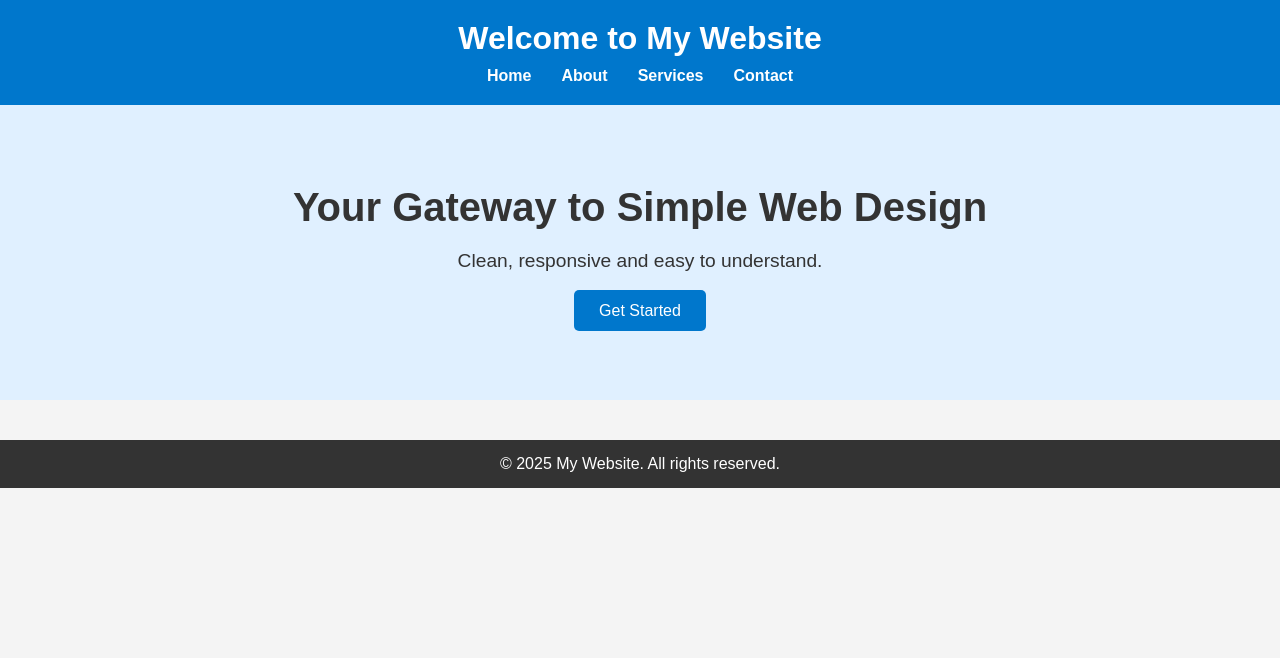
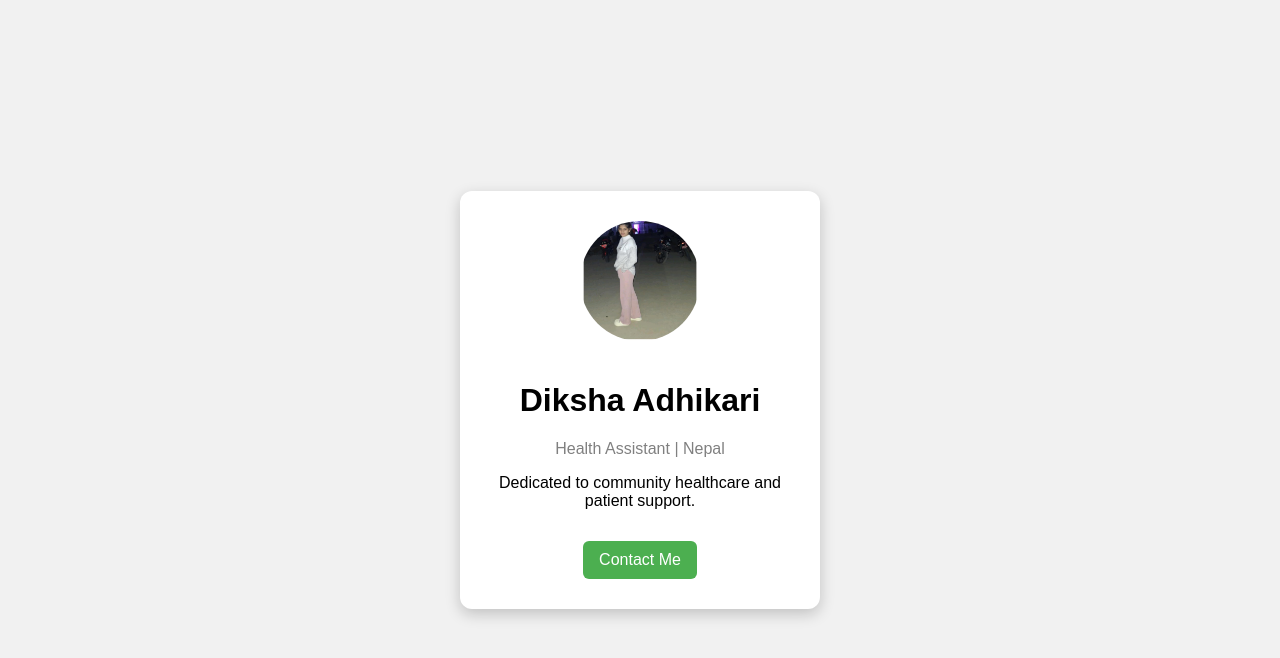
Before and after one commit to sidhdhakal/static_website, a plain HTML site: page index.html in a window 1280 px wide. Drawn offline with Linux system fonts and the light colour scheme.

Commit message:
static-commit

```diff
--- a/index.html
+++ b/index.html
@@ -3,30 +3,18 @@
 <head>
   <meta charset="UTF-8" />
   <meta name="viewport" content="width=device-width, initial-scale=1.0" />
-  <title>My Website</title>
+  <title>Diksha Adhikari</title>
   <link rel="stylesheet" href="style.css" />
 </head>
 <body>
-  <header>
-    <h1>Welcome to My Website</h1>
-    <nav>
-      <ul>
-        <li><a href="#">Home</a></li>
-        <li><a href="#">About</a></li>
-        <li><a href="#">Services</a></li>
-        <li><a href="#">Contact</a></li>
-      </ul>
-    </nav>
-  </header>
-
-  <section class="hero">
-    <h2>Your Gateway to Simple Web Design</h2>
-    <p>Clean, responsive and easy to understand.</p>
-    <a href="#" class="btn">Get Started</a>
-  </section>
-
-  <footer>
-    <p>&copy; 2025 My Website. All rights reserved.</p>
-  </footer>
+  <div class="container">
+    <div class="card">
+      <img src="profile.jpg.jpeg" alt="Diksha Adhikari" class="profile-img" />
+      <h1>Diksha Adhikari</h1>
+      <p class="title">Health Assistant | Nepal</p>
+      <p>Dedicated to community healthcare and patient support.</p>
+      <a href="mailto:example@email.com" class="button">Contact Me</a>
+    </div>
+  </div>
 </body>
 </html>
--- a/style.css
+++ b/style.css
@@ -1,67 +1,44 @@
-* {
+body {
     margin: 0;
-    padding: 0;
-    box-sizing: border-box;
     font-family: Arial, sans-serif;
+    background: #f1f1f1;
   }
 
-  body {
-    background-color: #f4f4f4;
-    color: #333;
+  .container {
+    display: flex;
+    justify-content: center;
+    align-items: center;
+    height: 100vh;
   }
 
-  header {
-    background-color: #0077cc;
-    color: white;
-    padding: 20px 0;
+  .card {
+    background: white;
+    padding: 30px;
+    border-radius: 12px;
+    box-shadow: 0 5px 15px rgba(0,0,0,0.2);
     text-align: center;
+    max-width: 300px;
   }
 
-  nav ul {
-    list-style: none;
-    display: flex;
-    justify-content: center;
-    margin-top: 10px;
+  .profile-img {
+    width: 120px;
+    height: 120px;
+    border-radius: 50%;
+    object-fit: cover;
+    margin-bottom: 15px;
   }
 
-  nav ul li {
-    margin: 0 15px;
+  .title {
+    color: gray;
+    font-size: 16px;
   }
 
-  nav ul li a {
+  .button {
+    text-decoration: none;
+    background-color: #4CAF50;
     color: white;
-    text-decoration: none;
-    font-weight: bold;
+    padding: 10px 16px;
+    border-radius: 6px;
+    display: inline-block;
+    margin-top: 15px;
   }
-
-  .hero {
-    text-align: center;
-    padding: 80px 20px;
-    background-color: #e0f0ff;
-  }
-
-  .hero h2 {
-    font-size: 2.5em;
-    margin-bottom: 20px;
-  }
-
-  .hero p {
-    font-size: 1.2em;
-    margin-bottom: 30px;
-  }
-
-  .btn {
-    padding: 12px 25px;
-    background-color: #0077cc;
-    color: white;
-    text-decoration: none;
-    border-radius: 5px;
-  }
-
-  footer {
-    text-align: center;
-    background-color: #333;
-    color: white;
-    padding: 15px 0;
-    margin-top: 40px;
-  }
```
Also changed, not shown: profile.jpg.jpeg (added).
